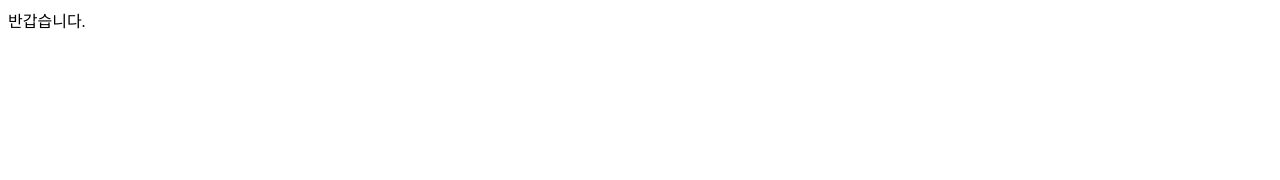
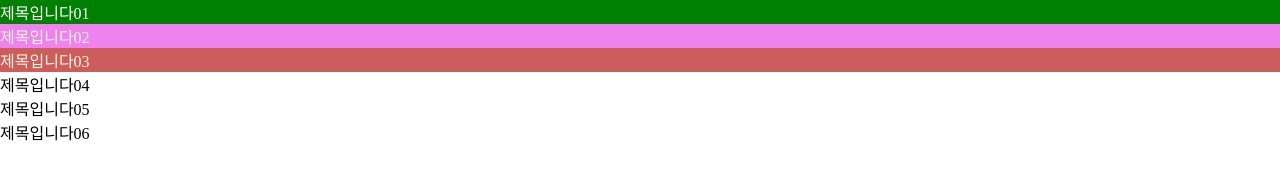
Before and after one commit to Parksejin412/folder, a plain HTML site: page basic01/index.html in a window 1280 px wide. Drawn offline with Linux system fonts and the light colour scheme.

Commit message:
Add files via upload

```diff
--- a/basic01/index.html
+++ b/basic01/index.html
@@ -5,8 +5,30 @@
     <meta http-equiv="X-UA-Compatible" content="IE=edge">
     <meta name="viewport" content="width=device-width, initial-scale=1.0">
     <title>Document</title>
+    <style>
+        *{margin: 0; padding: 0;}
+        h1,h2,h3,h4,h5,h6{
+            font-size: 16px; /* 글자의 크기 */
+            font-weight: normal; /* 글자의 두께 */}
+        h1{background-color: green;
+        color: white;}
+        h2{background-color: violet;
+        color: beige;}
+        h3{background-color: indianred;
+        color: cornsilk;}
+    </style>
 </head>
 <body>
-    반갑습니다.
+    <!-- 주석처리 - 코드에 영향을 주지 않고 메모용으로 사용 -->
+    <!-- <태그이름>내용</태그이름>
+    <열린태그>내용</닫힌태그>
+    <시작태그>내용</종료태그> -->
+    <h1>제목입니다01</h1>
+    <h2>제목입니다02</h2>
+    <h3>제목입니다03</h3>
+    <h4>제목입니다04</h4>
+    <h5>제목입니다05</h5>
+    <h6>제목입니다06</h6>
+
 </body>
 </html>
```
